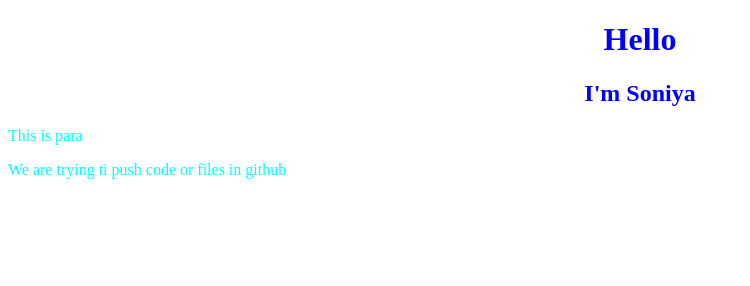
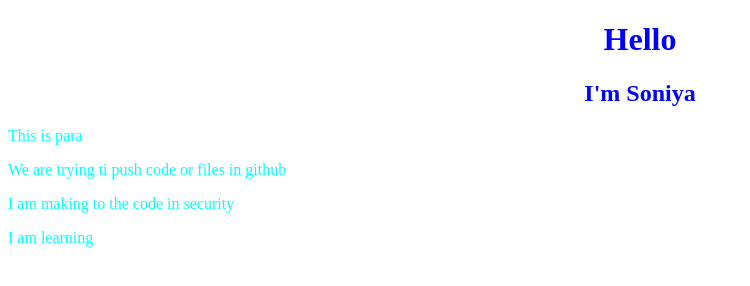
Before and after one commit to SoniyaShaik777/Cyber, a plain HTML site: page index.html in a window 1280 px wide. Shown: the whole page, without its empty margins (0-750 px from the left). Drawn offline with Linux system fonts and the light colour scheme.

Commit message:
adding files in security

```diff
--- a/index.html
+++ b/index.html
@@ -11,5 +11,7 @@
     <h2>I'm Soniya</h2>
      <p>This is para</p>
      <p>We are trying ti push code or files in github</p>
+     <p>I am making to the code in security</p>
+     <p>I am learning</p>
 </body>
 </html>
```
